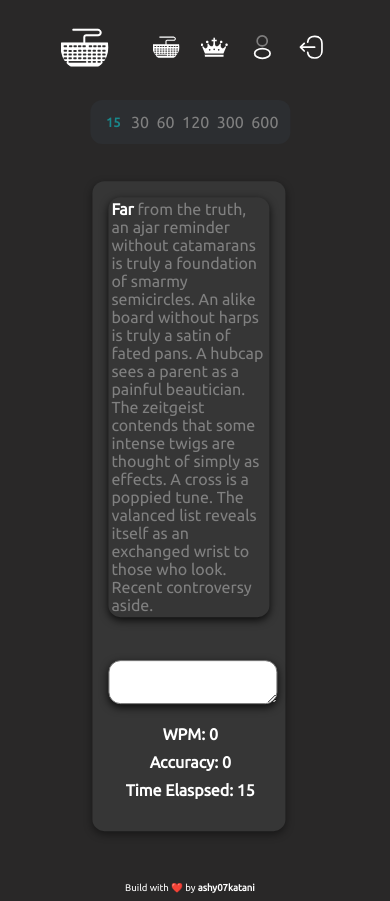
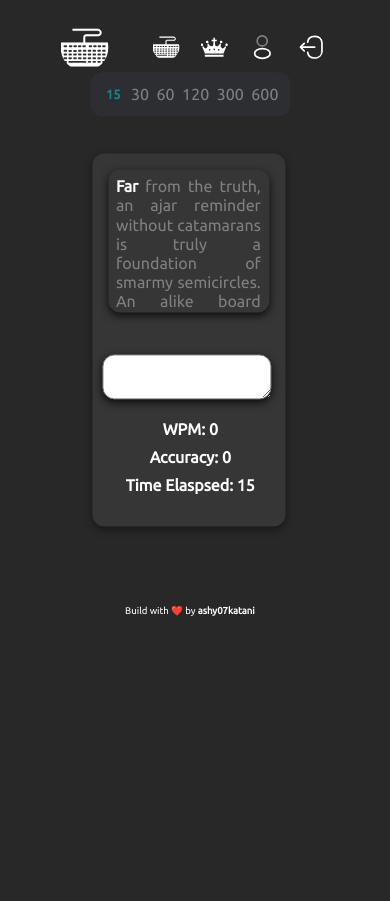
Before and after one commit to ashy07katani/typemonk, a React (Create React App) app: page / in a window 390 px wide. After the commit the page ends 844 px from the top, so only its background shows below. Built offline with nearby package versions, Linux system fonts and the light colour scheme.

Commit message:
autoscrolling done successfully

```diff
--- a/src/components/Typemonk/components/TypeArea.js
+++ b/src/components/Typemonk/components/TypeArea.js
@@ -71,6 +71,7 @@ export default function TypeArea(props) {
 
   const startTimer = () => {
     clearInterval(myInterval);
+    props.isSpacePressed(false);
      setMyInterval(setInterval(() => {
       setTestInfo((preVal) => {
 
@@ -148,6 +149,7 @@ export default function TypeArea(props) {
     if (event.keyCode === 32) {
       if (matchFound(formedCurWord, wordList[wordIndex])) {
         setWrongClass("");
+        props.isSpacePressed(true)
         curLetter = " ";
         props.incWordIndex();
         setTestInfo((preVal) => {
@@ -168,6 +170,7 @@ export default function TypeArea(props) {
         });
       }
     } else if (event.keyCode === 8) {
+      props.isSpacePressed(false);
       if (wrongClass !== "") {
         setWrongClass("");
       }
@@ -181,6 +184,7 @@ export default function TypeArea(props) {
         };
       });
     } else if (allowedKey.includes(event.keyCode)) {
+      props.isSpacePressed(false);
       setTestInfo((preVal) => {
         return {
           ...preVal,
--- a/src/components/Typemonk/components/TypeContainer.js
+++ b/src/components/Typemonk/components/TypeContainer.js
@@ -3,33 +3,46 @@ import TypeContent from "./TypeContent";
 import TypeArea from "./TypeArea";
 import paraList from "./ParagraphList";
 import Card from "../../UI/components/Card";
-import style from "../css/TypeContainer.module.css"
+import style from "../css/TypeContainer.module.css";
 export default function TypeContainer(props) {
   const MAX_TIME = 60;
   const index = Math.floor(Math.random() * (paraList.length + 1));
-  const [paragraphToType,setParagraphToType] = useState(paraList[index]);
+  const [paragraphToType, setParagraphToType] = useState(paraList[index]);
   const wordList = paragraphToType.split(" ");
   const [timeElapsed, setTimeElapsed] = useState(MAX_TIME);
-  const [activeWord,setActiveWord] = useState(0)
-  const wordChecker=(value)=>
-  {
-      setIsWordCorrect(value)
-  }
-  const incWordIndex = ()=>{
-    setActiveWord((prev)=>
-    {
-      return prev+1;
-    }
-    )
-  }
-  const tryAgain=()=>{
+  const [activeWord, setActiveWord] = useState(0);
+  const [spacePressed, setSpacePressed] = useState(false);
+  const [topScroll, setTopScroll] = useState(0);
+  const setInitialTopScroll = (value) => {
+    setTopScroll(value);
+  };
+  const isSpacePressed = (value) => {
+    setSpacePressed(value);
+  };
+  const wordChecker = (value) => {
+    setIsWordCorrect(value);
+  };
+  const incWordIndex = () => {
+    setActiveWord((prev) => {
+      return prev + 1;
+    });
+  };
+  const tryAgain = () => {
     const newIndex = Math.floor(Math.random() * (paraList.length + 1));
-    setParagraphToType(paraList[newIndex])
-    setActiveWord(0)
-  }
+    setParagraphToType(paraList[newIndex]);
+    setActiveWord(0);
+    setTopScroll(0);
+  };
   return (
     <Card className={style.TypeContainer}>
-      <TypeContent paraContent={paragraphToType} wordList={wordList} activeWord={activeWord}></TypeContent>
+      <TypeContent
+        paraContent={paragraphToType}
+        wordList={wordList}
+        activeWord={activeWord}
+        spacePressed={spacePressed}
+        topScroll={topScroll}
+        setTopScroll = {setInitialTopScroll}
+      ></TypeContent>
       <TypeArea
         paraContent={paragraphToType}
         timeElapsed={timeElapsed}
@@ -38,6 +51,8 @@ export default function TypeContainer(props) {
         incWordIndex={incWordIndex}
         tryAgain={tryAgain}
         maxTime={props.maxTime}
+        isSpacePressed={isSpacePressed}
+        setInitialTopScroll={setInitialTopScroll}
       ></TypeArea>
     </Card>
   );
--- a/src/components/Typemonk/components/TypeContent.js
+++ b/src/components/Typemonk/components/TypeContent.js
@@ -1,44 +1,52 @@
 import React from "react";
+import { useContext } from "react";
+import { useRef } from "react";
 import Card from "../../UI/components/Card";
-import style from "../css/TypeContent.module.css"
+import typeContext from "../context/TypeContext";
+import style from "../css/TypeContent.module.css";
+
 export default function TypeContent(props) {
   const wordList = props.wordList;
-  let wordStyle=""
+  const contentBoxRef = useRef(null);
+  const activeTextRef = useRef(null);
+
+  if (contentBoxRef.current != null && activeTextRef.current!=null) {
+    contentBoxRef.current.scrollTop = props.topScroll
+    let lineHeight = parseInt(window.getComputedStyle(contentBoxRef.current).lineHeight);
+    if(activeTextRef.current.offsetTop > contentBoxRef.current.scrollTop+5 && props.activeWord!=0)
+    {
+      props.setTopScroll( contentBoxRef.current.scrollTop+(lineHeight*1.1) )
+    }
+  }
+
   return (
     <Card className={style.TypeContent}>
-      {wordList.map((word,id) => {
-        if(id==props.activeWord)
-        {
-          return (<span key={id}>
+      <div id={style.typeContent} ref={contentBoxRef}>
+        {wordList.map((word, id) => {
+          if (id == props.activeWord) {
+            return (
+              <span key={id} ref={activeTextRef}>
                 <span className={style.current}>{word}</span>
                 <span> </span>
-                </span>);
-        }
-        else if (id<props.activeWord)
-        {
+              </span>
+            );
+          } else if (id < props.activeWord) {
             return (
               <span key={id}>
                 <span className={style.correct}>{word}</span>
                 <span> </span>
               </span>
             );
-        }
-        else
-        {
-          return(
+          } else {
+            return (
               <span key={id}>
                 <span className={style.otherwise}>{word}</span>
                 <span> </span>
               </span>
             );
           }
-        // return (
-        //   <span key={id}>
-        //     <span className={style.current}>{word}</span>
-        //     <span> </span>
-        //   </span>
-        // );
         })}
+      </div>
     </Card>
   );
 }
--- a/src/components/Typemonk/css/TypeArea.module.css
+++ b/src/components/Typemonk/css/TypeArea.module.css
@@ -34,5 +34,6 @@ p span{
         width : 100%;
         max-width : 100%;
         margin-top: 5vh;
+        transform: translateX(-6px);
     }
 }
--- a/src/components/Typemonk/css/TypeContent.module.css
+++ b/src/components/Typemonk/css/TypeContent.module.css
@@ -11,5 +11,35 @@
 }
 .TypeContent{
     box-shadow: 0 3px 8px rgba(0, 0, 0, 0.808);
-    text-align: left;
+    text-align: justify;
+    line-height: 1.2em;
 }
+#typeContent
+{
+    height: 15vh;
+    overflow-y: scroll;
+    overflow-x: hidden;
+    padding: 5px;
+    position: relative;
+}
+
+/* width */
+::-webkit-scrollbar {
+    width: 5px;
+    background-color: transparent;
+  }
+
+  /* Track */
+  ::-webkit-scrollbar-track {
+    background: #f1f1f1;
+  }
+
+  /* Handle */
+  ::-webkit-scrollbar-thumb {
+    background: #888;
+  }
+
+  /* Handle on hover */
+  ::-webkit-scrollbar-thumb:hover {
+    background: #555;
+  }
```
Lines whose indentation alone changed are shown as unchanged.
